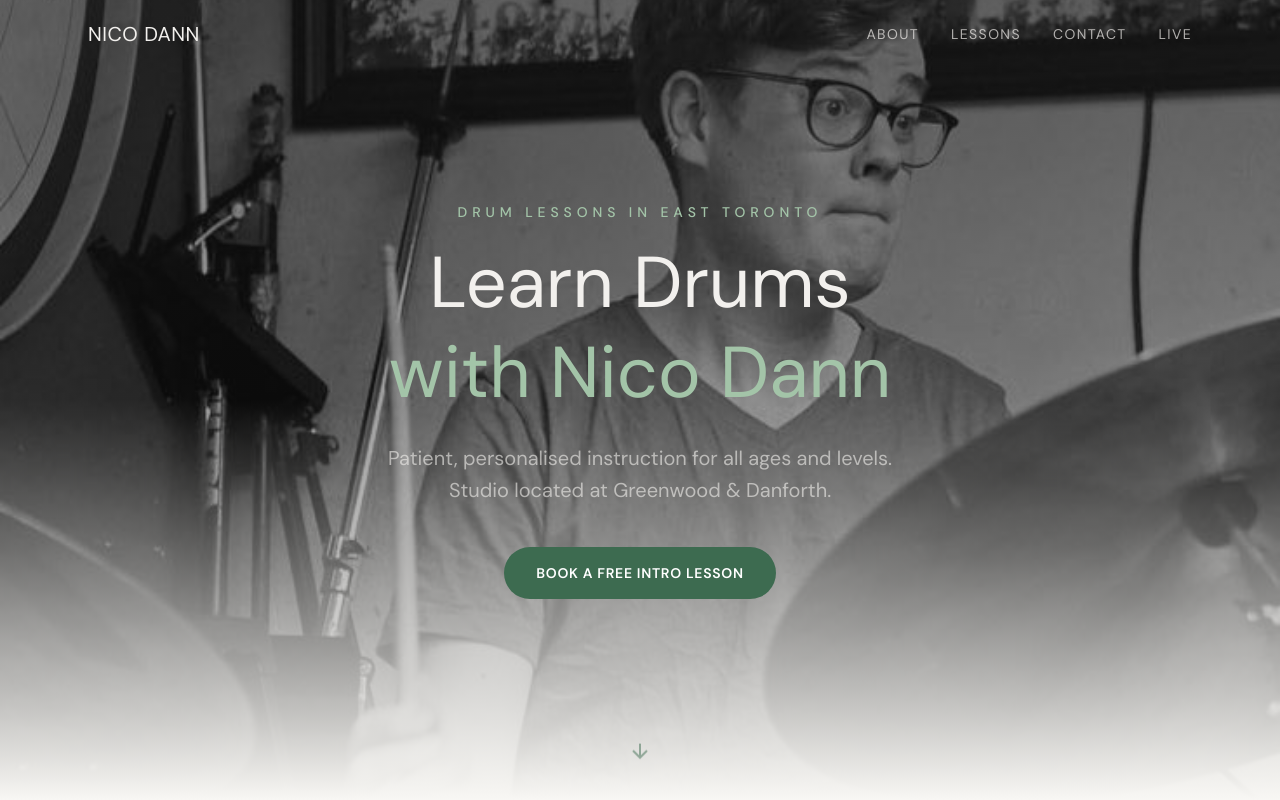
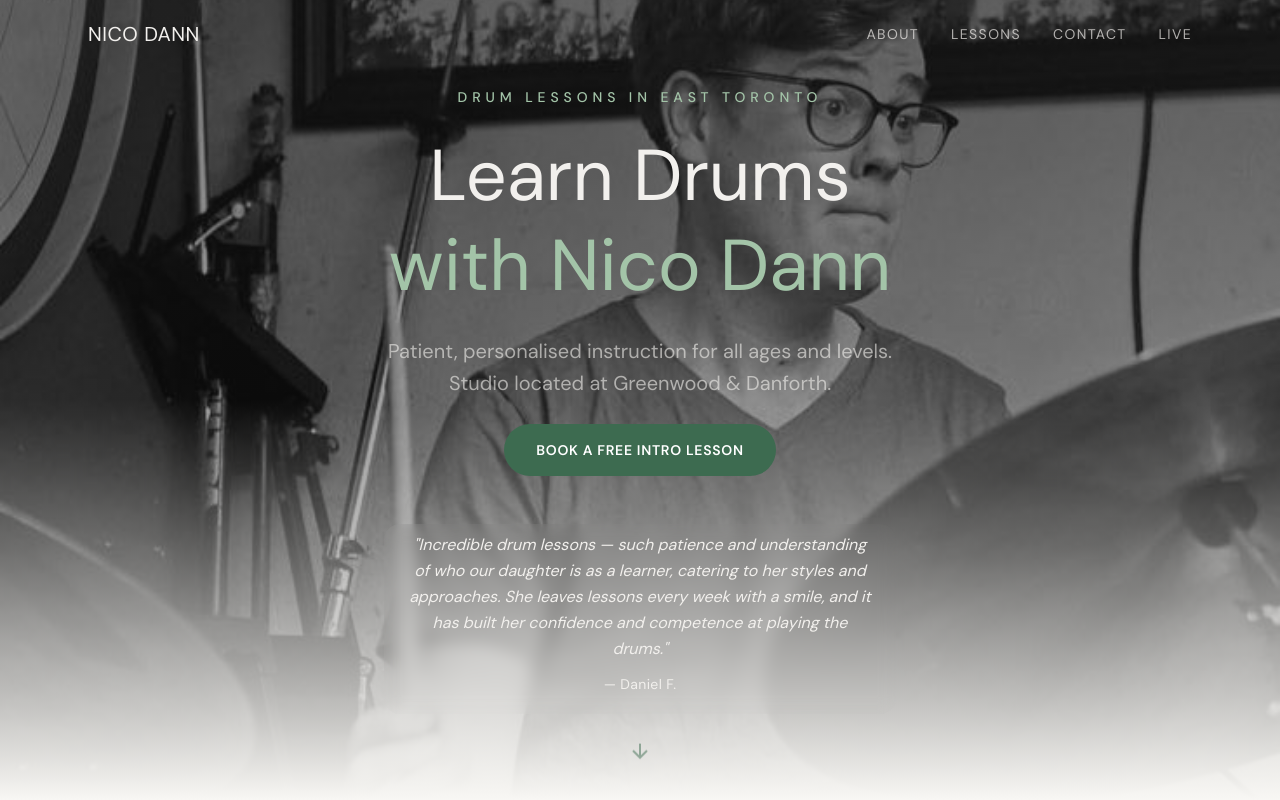
Before and after one commit to nicodann/nico-dann-drumlessons, a Next.js app: page / in a window 1280 px wide. Shown: the top 800 px of the page. Built offline with nearby package versions, Linux system fonts and the light colour scheme.

Commit message:
Add quote.  Add google link.  Style page.

```diff
--- a/app/components/Contact/index.tsx
+++ b/app/components/Contact/index.tsx
@@ -48,6 +48,17 @@ export default function Contact() {
               <span className="text-[#3d6b50]">📍</span>
               <span>Greenwood &amp; Danforth, East Toronto</span>
             </div>
+          </div>
+          <div>
+            {" "}
+            <a
+              href="https://share.google/SBtedlQ4yV7wyCEOC"
+              target="_blank"
+              rel="noopener noreferrer"
+              className="inline-flex items-center gap-2 text-sm font-semibold text-[#3d6b50] hover:text-[#4a7d5e] hover:opacity-50 transition-colors"
+            >
+              👉 Check us out on Google and leave a review!
+            </a>
           </div>
         </div>
 
--- a/app/components/Footer/index.tsx
+++ b/app/components/Footer/index.tsx
@@ -24,7 +24,7 @@ export default function Footer() {
             style={{ height: "auto" }}
           />
         </div>
-        <p>Drum lessons in Toronto&rsquo;s east end.</p>
+        <p>Drum lessons in Toronto&rsquo;s east end. </p>
       </div>
     </footer>
   );
--- a/app/components/Hero/index.tsx
+++ b/app/components/Hero/index.tsx
@@ -31,19 +31,20 @@ export default function Hero({
       </div>
 
       <div
-        className={`relative z-10 text-center px-6 max-w-3xl transition-all duration-1000 ${
+        className={`flex flex-col items-center gap-12 relative z-10 text-center px-6 max-w-3xl transition-all duration-1000 ${
           visible ? "opacity-100 translate-y-0" : "opacity-0 translate-y-8"
         }`}
       >
-        <p className="text-[#a3c4a8] tracking-[0.35em] uppercase text-sm mb-4 font-medium">
+        <div className="flex flex-col items-center gap-6">
+          <p className="text-[#a3c4a8] tracking-[0.35em] uppercase text-sm font-medium">
             Drum Lessons in East Toronto
           </p>
-        <h1 className="font-display text-5xl sm:text-6xl lg:text-7xl text-[#f2f0ed] leading-tight mb-6">
+          <h1 className="font-display text-5xl sm:text-6xl lg:text-7xl text-[#f2f0ed] leading-tight">
             Learn Drums
             <br />
             <span className="text-[#a3c4a8]">with Nico Dann</span>
           </h1>
-        <p className="text-[#f2f0ed]/60 text-lg sm:text-xl max-w-xl mx-auto mb-10 leading-relaxed">
+          <p className="text-[#f2f0ed]/60 text-lg sm:text-xl max-w-xl mx-auto leading-relaxed">
             Patient, personalised instruction for all ages and levels.
             <br className="hidden sm:block" />
             Studio located at Greenwood &amp; Danforth.
@@ -54,6 +55,23 @@ export default function Hero({
           >
             Book a Free Intro Lesson
           </button>
+        </div>
+        <figure className="max-w-lg mx-auto pt-2 backdrop-blur-sm rounded-2xl px-6 py-5">
+          {/* <figure className="max-w-lg mx-auto pt-2"> */}
+          <blockquote className="text-[#f2f0ed] text-base italic leading-relaxed">
+            {/* <blockquote
+            className="text-[#f2f0ed] text-base italic leading-relaxed"
+            style={{ textShadow: "0 2px 8px rgba(0,0,0,0.6)" }}
+          > */}
+            "Incredible drum lessons — such patience and understanding of who
+            our daughter is as a learner, catering to her styles and approaches.
+            She leaves lessons every week with a smile, and it has built her
+            confidence and competence at playing the drums."
+          </blockquote>
+          <figcaption className="mt-3 text-[#f2f0ed] text-sm tracking-wide">
+            — Daniel F.
+          </figcaption>
+        </figure>
       </div>
 
       {/* Scroll indicator */}
```
Lines whose indentation alone changed are shown as unchanged.
